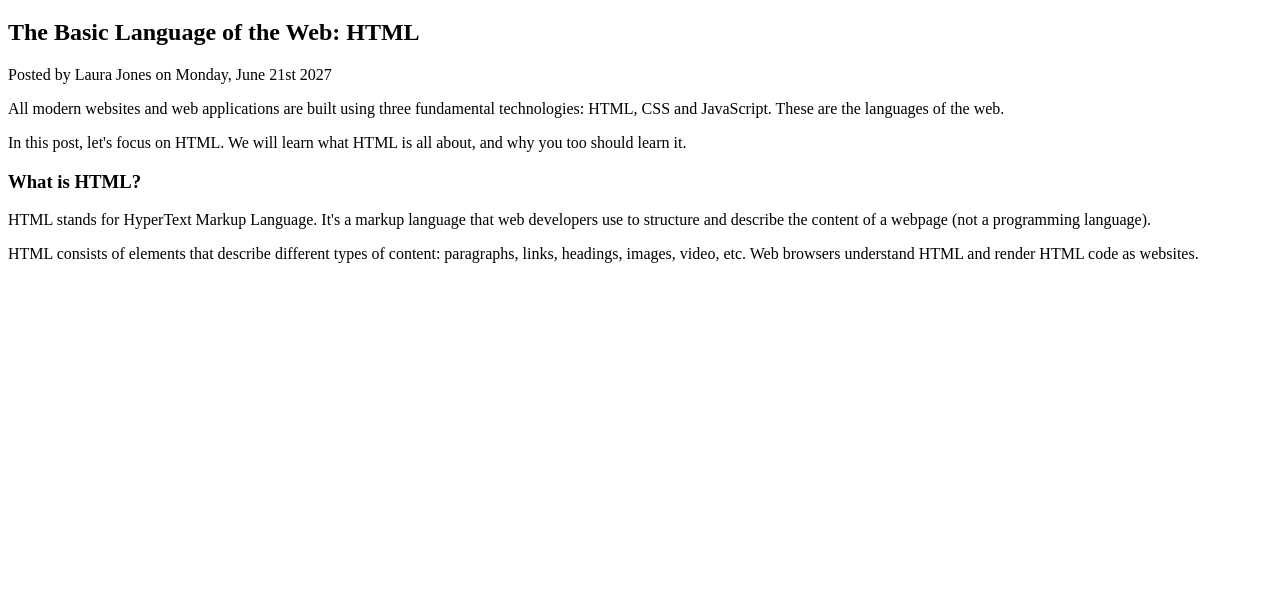
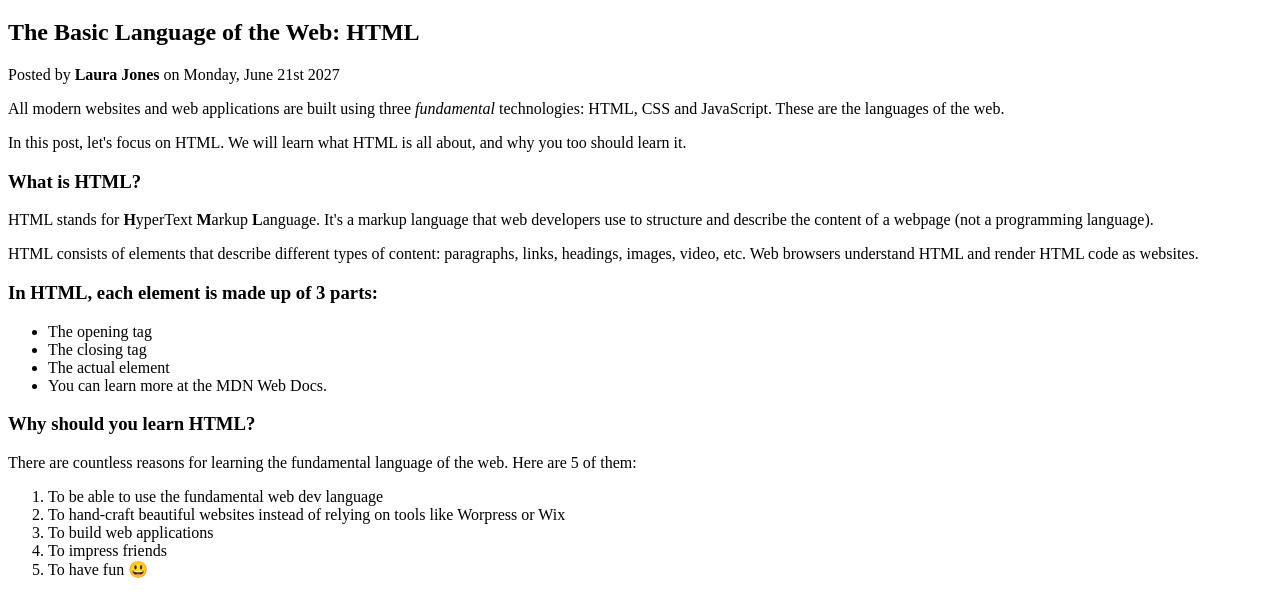
Before and after one commit to Grunt395/CM-Old, a plain HTML site: page index.html in a window 1280 px wide. Shown: the part 62-678 px from the top of the page. Drawn offline with Linux system fonts and the light colour scheme.

Commit message:
Added ul and ol

```diff
--- a/index.html
+++ b/index.html
@@ -10,16 +10,36 @@
 	<h1>📘 The Code Magazine</h1>
 
 	<h2>The Basic Language of the Web: HTML</h2>
-	<p>Posted by Laura Jones on Monday, June 21st 2027</p>
-	<p>All modern websites and web applications are built using three fundamental technologies: HTML, CSS and
+	<p>Posted by <strong>Laura Jones</strong> on Monday, June 21st 2027</p>
+	<p>All modern websites and web applications are built using three <em>fundamental</em> technologies: HTML, CSS and
 		JavaScript. These are the languages of the web.</p>
 	<p>In this post, let's focus on HTML. We will learn what HTML is all about, and why you too should learn it.</p>
 
 	<h3>What is HTML?</h3>
-	<p>HTML stands for HyperText Markup Language. It's a markup language that web developers use to structure and
-		describe the content of a webpage (not a programming language).</p>
+	<p>HTML stands for <strong>H</strong>yperText <strong>M</strong>arkup <strong>L</strong>anguage. It's a markup
+		language that web developers use to structure and describe the content of a webpage (not a programming
+		language).</p>
 	<p>HTML consists of elements that describe different types of content: paragraphs, links, headings, images, video,
 		etc. Web browsers understand HTML and render HTML code as websites.</p>
+
+	<h3>In HTML, each element is made up of 3 parts:</h3>
+	<ul>
+		<li>The opening tag</li>
+		<li>The closing tag</li>
+		<li>The actual element</li>
+		<li>You can learn more at the MDN Web Docs.</li>
+	</ul>
+
+	<h3>Why should you learn HTML?</h3>
+	<p>There are countless reasons for learning the fundamental language of the web. Here are 5 of them:</p>
+	<ol>
+		<li>To be able to use the fundamental web dev language</li>
+		<li>To hand-craft beautiful websites instead of relying on tools like Worpress or Wix</li>
+		<li>To build web applications</li>
+		<li>To impress friends</li>
+		<li>To have fun 😃</li>
+	</ol>
+
 </body>
 
 </html>
```
